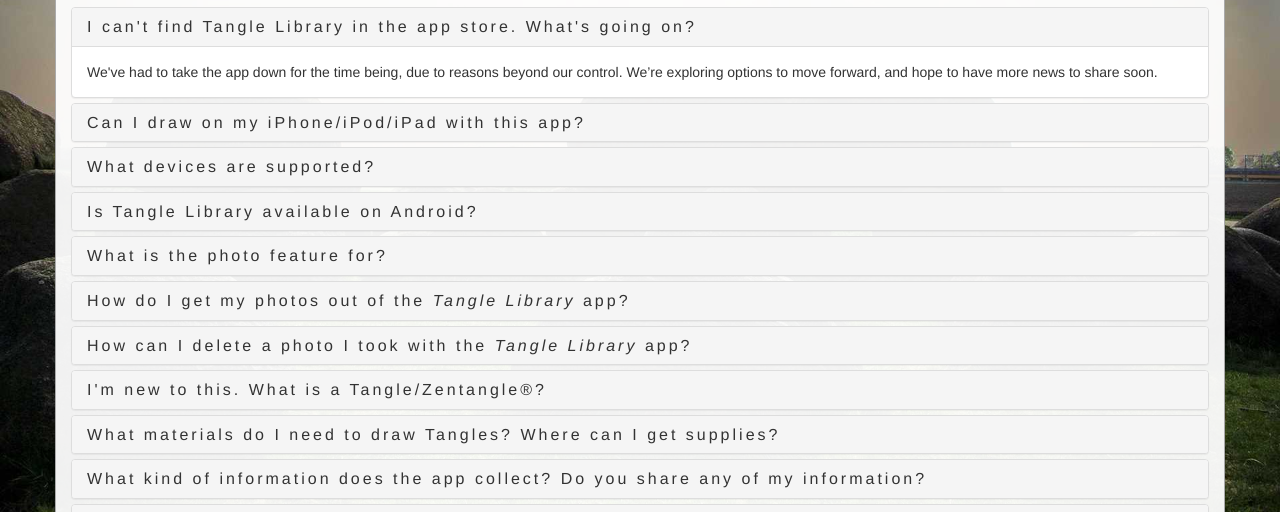
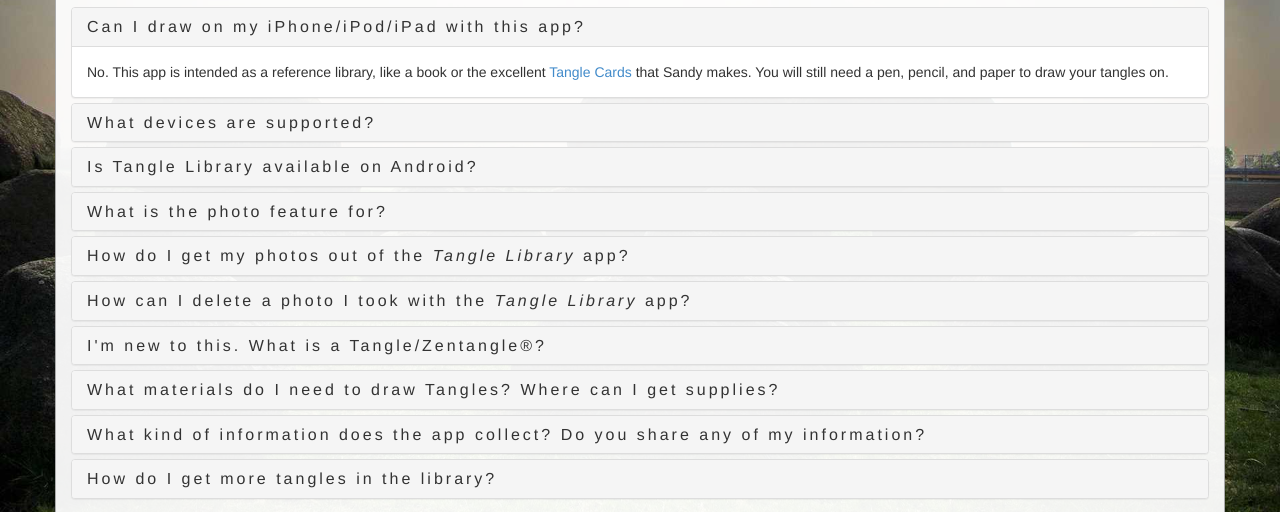
Before and after one commit to igmcdowell/tangle-patterns-web, a plain HTML site: page support.html in a window 1280 px wide. Shown: the part 272-784 px from the top of the page. Drawn offline with Linux system fonts and the light colour scheme.

Commit message:
Remove notice that the app is unavailable.

```diff
--- a/support.html
+++ b/support.html
@@ -34,27 +34,12 @@
   <div class="panel panel-default">
     <div class="panel-heading">
       <h4 class="panel-title">
-        <a data-toggle="collapse" data-parent="#accordion" href="#collapseZero">
-          I can't find Tangle Library in the app store. What's going on?
-        </a>
-      </h4>
-    </div>
-    <div id="collapseZero" class="panel-collapse collapse in">
-      <div class="panel-body">
-        We've had to take the app down for the time being, due to reasons beyond our control. We’re exploring options to move forward, and hope to have more news to share soon.
-      </div>
-    </div>
-  </div>
-
-  <div class="panel panel-default">
-    <div class="panel-heading">
-      <h4 class="panel-title">
         <a data-toggle="collapse" data-parent="#accordion" href="#collapseOne">
           Can I draw on my iPhone/iPod/iPad with this app?
         </a>
       </h4>
     </div>
-    <div id="collapseOne" class="panel-collapse collapse">
+    <div id="collapseOne" class="panel-collapse collapse in">
       <div class="panel-body">
         No. This app is intended as a reference library, like a book or the excellent <a href="https://www.etsy.com/listing/161232724/tangle-cards-yoga-for-your-brain-edition">Tangle Cards</a> that Sandy makes. You will still need a pen, pencil, and paper to draw your tangles on.
       </div>
```
